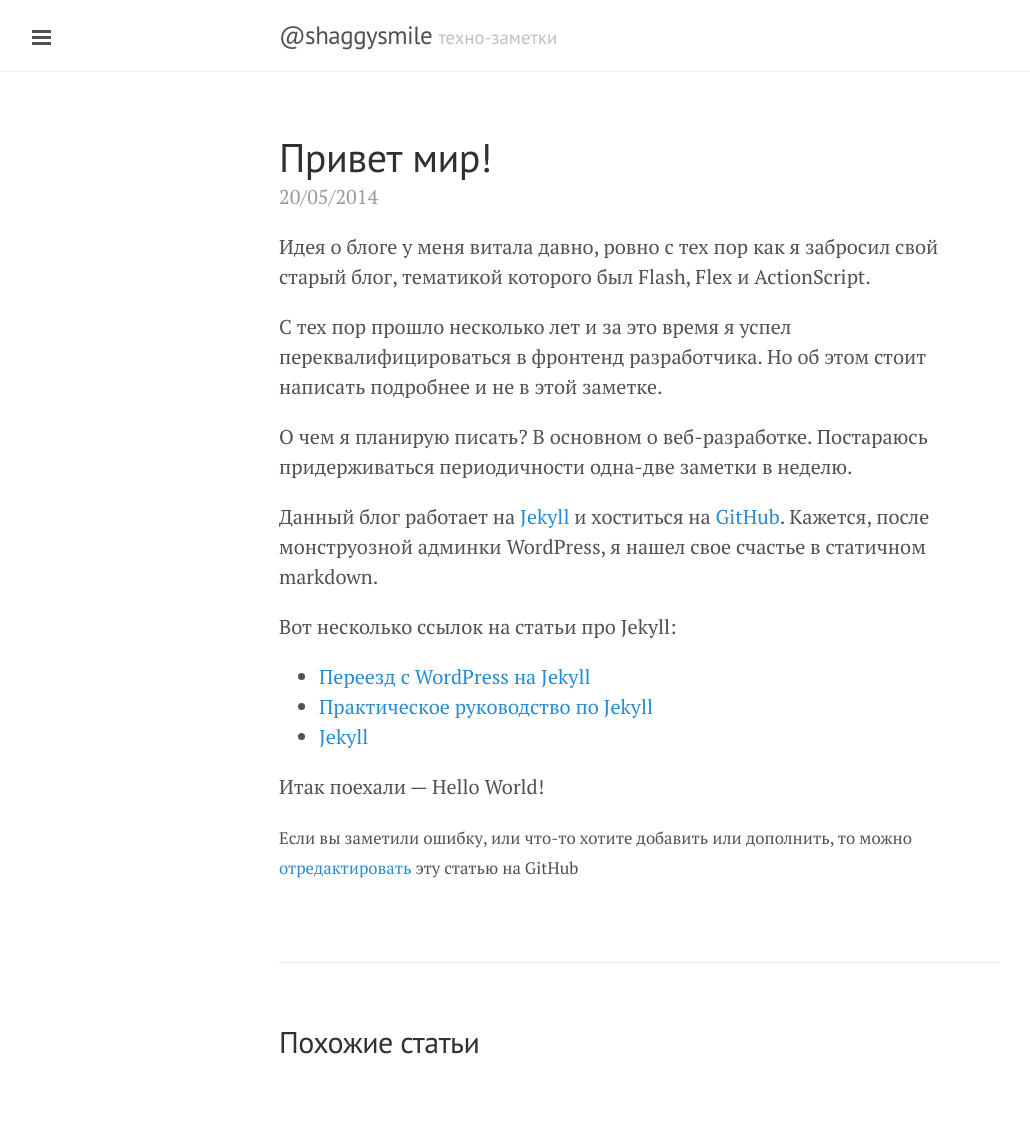
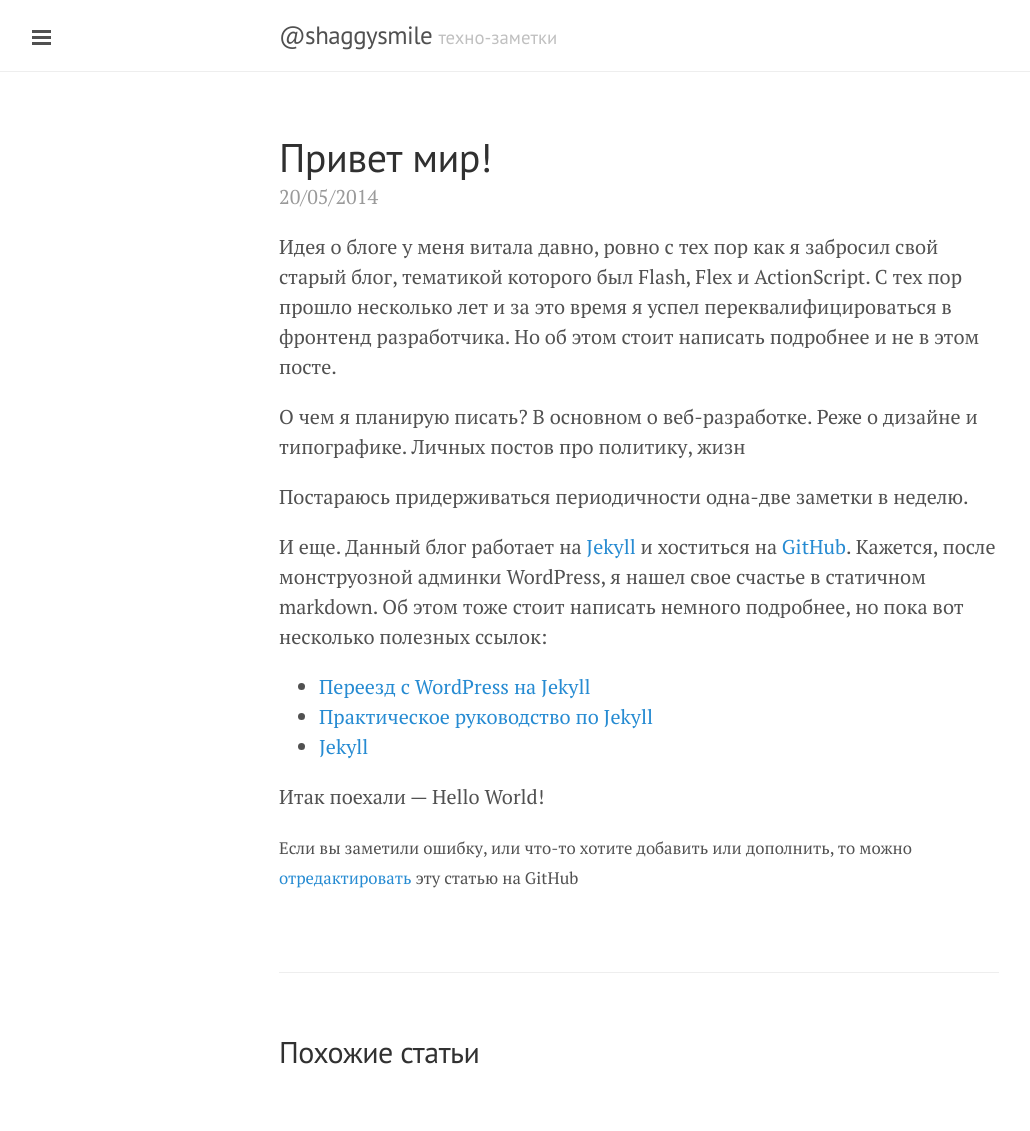
Before and after one commit to shaggysmile/shaggysmile.net, a Jekyll site: the page built from _posts/2014-05-20-hello-world.md, in a window 1280 px wide. Shown: the whole page, without its empty margins (1-1031 px from the left). Built offline with Jekyll 4.4.1, drawn with Linux system fonts in a browser that asks for light colours; Markdown is read by kramdown in place of the engine named in the settings.

Commit message:
Edit hello-world

```diff
--- a/_posts/2014-05-20-hello-world.md
+++ b/_posts/2014-05-20-hello-world.md
@@ -5,16 +5,13 @@ description: "Несколько слов о блоге и об авторе"
 keywords: ["jekyll", "hello world"]
 ---
 
-Идея о блоге у меня витала давно, ровно с тех пор как я забросил свой старый блог, тематикой которого был Flash, Flex и ActionScript.
+Идея о блоге у меня витала давно, ровно с тех пор как я забросил свой старый блог, тематикой которого был Flash, Flex и ActionScript. С тех пор прошло несколько лет и за это время я успел переквалифицироваться в фронтенд разработчика. Но об этом  стоит написать подробнее и не в этом посте.
 
-С тех пор прошло несколько лет и за это время я успел переквалифицироваться в фронтенд разработчика. Но об этом  стоит написать подробнее и не в этой заметке.
+О чем я планирую писать? В основном о веб-разработке. Реже о дизайне и типографике. Личных постов про политику, жизн
 
-О чем я планирую писать? В основном о веб-разработке. Постараюсь придерживаться периодичности одна-две заметки в неделю.
+Постараюсь придерживаться периодичности одна-две заметки в неделю.
 
-Данный блог работает на [Jekyll](http://jekyllrb.com) и хоститься на [GitHub](https://github.com/shaggysmile/shaggysmile.net).
-Кажется, после монструозной админки WordPress, я нашел свое счастье в статичном markdown.
-
-Вот несколько ссылок на статьи про Jekyll:
+И еще. Данный блог работает на [Jekyll](http://jekyllrb.com) и хоститься на [GitHub](https://github.com/shaggysmile/shaggysmile.net). Кажется, после монструозной админки WordPress, я нашел свое счастье в статичном markdown. Об этом тоже стоит написать немного подробнее, но пока вот несколько полезных ссылок:
 
 * [Переезд с WordPress на Jekyll](http://shuvalov.info/2012/12/31/wp2jekyll/)
 * [Практическое руководство по Jekyll](http://habrahabr.ru/post/207650/)
```
